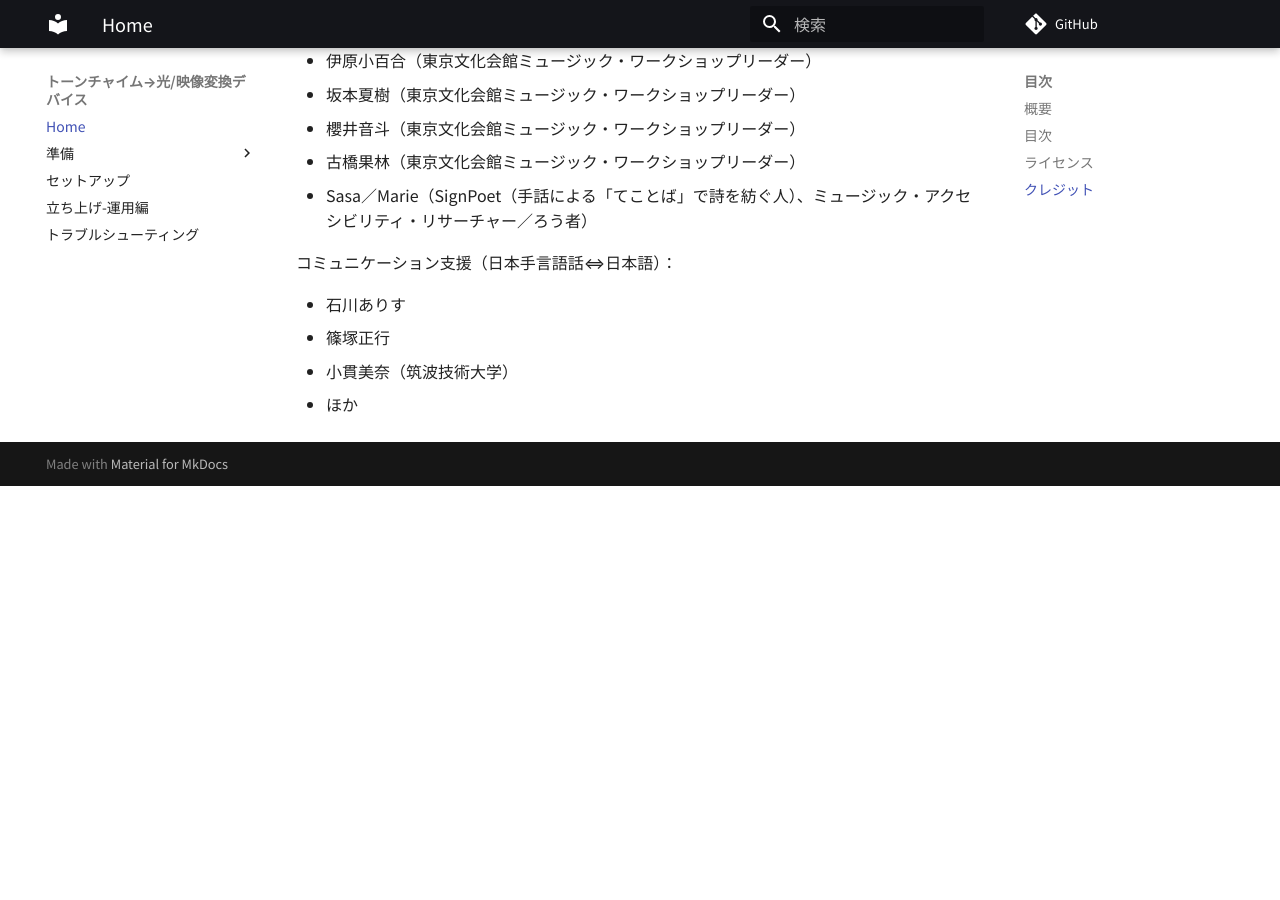
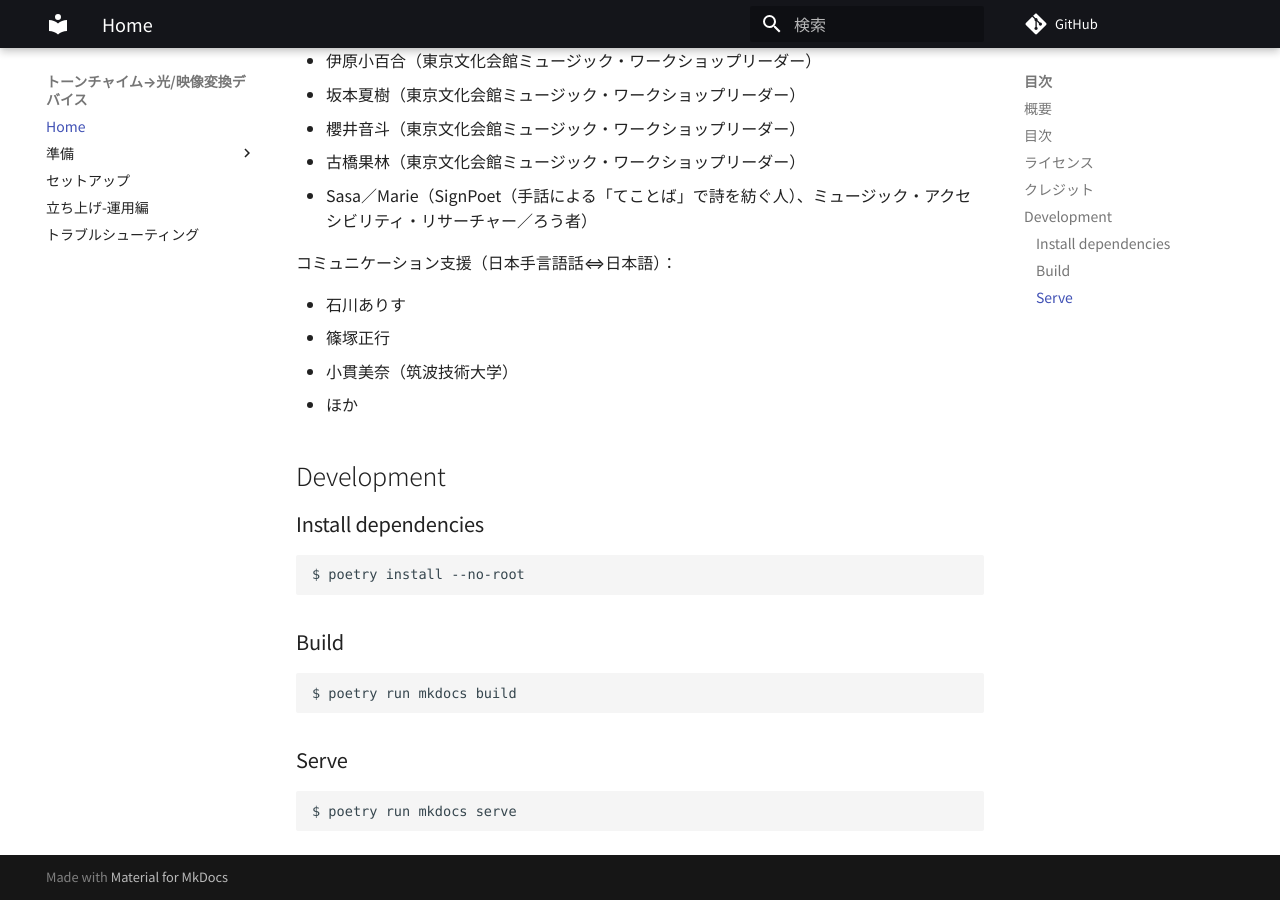
Before and after one commit to ccbtokyo/visvib-manual, an MkDocs documentation site: the page built from docs/README.md, in a window 1280 px wide and 900 px high, scrolled down 1311 px. Built offline with MkDocs 1.6.1 and Material for MkDocs 9.7.7, drawn with Linux system fonts in a browser that asks for light colours; some web fonts are replaced; comment, search, counter and statistics services are not loaded; before the commit the page ends 1797 px from its top, so only the background shows below that.

Commit message:
📝 Add development section to README

````diff
--- a/docs/README.md
+++ b/docs/README.md
@@ -55,3 +55,23 @@
 - 篠塚正行
 - 小貫美奈（筑波技術大学）
 - ほか
+
+## Development
+
+### Install dependencies
+
+```zsh
+$ poetry install --no-root
+```
+
+### Build
+
+```zsh
+$ poetry run mkdocs build
+```
+
+### Serve
+
+```zsh
+$ poetry run mkdocs serve
+```
````
